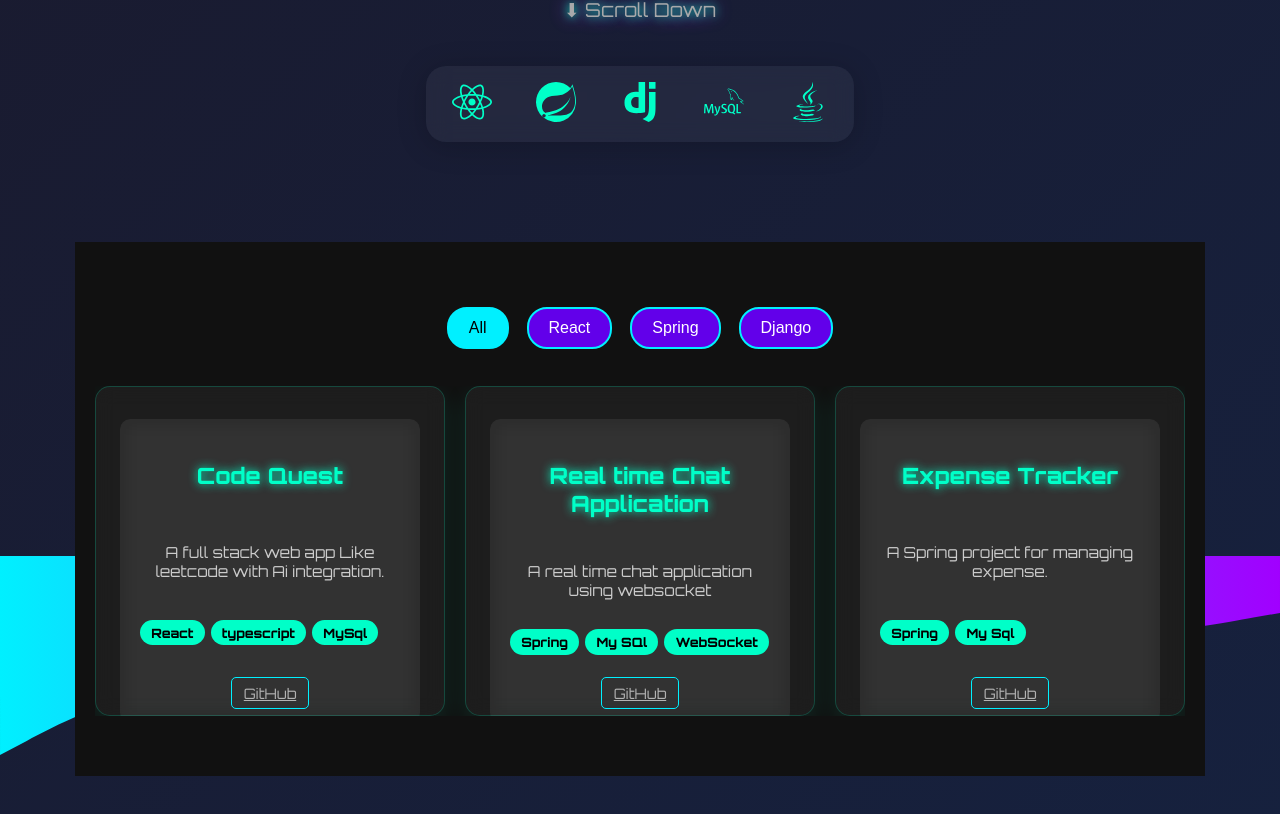
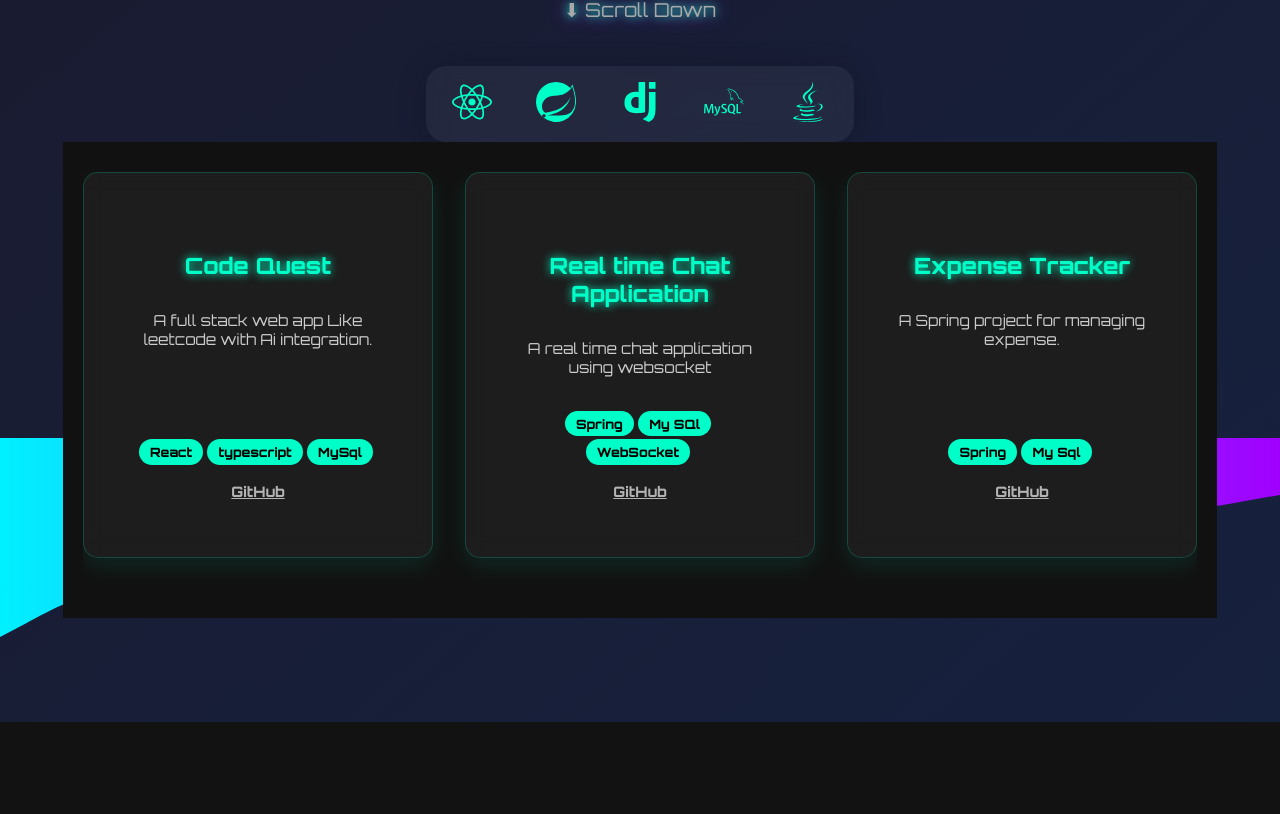
Before and after one commit to cking100/portfolio, a React (Create React App) app: page /home in a window 1280 px wide. Shown: the part 430-1244 px from the top of the page. After the commit the page ends 1152 px from the top, so only its background shows below. Built offline with nearby package versions, Linux system fonts and the light colour scheme.

Commit message:
minor changes

```diff
--- a/src/components/ProjectShowcase.css
+++ b/src/components/ProjectShowcase.css
@@ -1,306 +1,140 @@
-/* Base section styling */
+/* ===== Projects Section ===== */
 #projects {
-  padding: 60px 20px;
-  text-align: center;
+  padding: 30px 20px 20px;
   background-color: #111;
   color: #fff;
-}
-#projects {
-  margin-top: 100px; /* Adjust depending on the height of your wave */
-  padding: 60px 20px;
-  text-align: center;
-  background-color: #111;
-  color: #fff;
-  position: relative; /* Prepare for z-index if needed */
-  z-index: 1;
+  display: flex;
+  flex-direction: column;
+  gap: 30px;
+  position: relative;
+  z-index: 2;
+  margin-bottom: 40px;
 }
 
+/* ===== Tech Filters Hidden ===== */
+.tech-filters {
+  display: none;
+}
 
-/* Tech filter buttons */
-.tech-filters {
+/* ===== Projects Carousel ===== */
+.projects-carousel {
   display: flex;
   flex-wrap: wrap;
-  gap: 0.5rem;
   justify-content: center;
-  margin-bottom: 2rem;
+  gap: 2rem;
+  flex-grow: 1;
+  padding-bottom: 40px;
+  overflow-y: auto;
 }
 
-.tech-filters button {
-  background-color: #222;
-  border: 2px solid #00f0ff;
-  color: #00f0ff;
-  padding: 10px 20px;
-  margin: 5px;
-  font-size: 16px;
-  border-radius: 20px;
-  cursor: pointer;
-  transition: all 0.3s ease;
+/* ===== Project Card ===== */
+.project-card {
+  width: 300px;
+  min-height: 320px;
+  display: flex;
+  flex-direction: column;
+  justify-content: stretch;
+  border-radius: 12px;
+  background: rgba(255, 255, 255, 0.05);
+  backdrop-filter: blur(10px);
+  box-shadow: 0 0 15px rgba(0, 255, 200, 0.2);
+  transition: transform 0.3s ease;
+  flex-shrink: 0;
 }
 
-.tech-filters button.active {
-  background-color: #00f0ff;
-  color: #000;
-}
-
-/* Project cards container */
-.projects-carousel {
-  display: flex;
-  overflow-x: auto;
-  gap: 20px;
-  scroll-snap-type: x mandatory;
-  -webkit-overflow-scrolling: touch;
-}
-
-/* Project card */
-.project-card {
-  min-width: 300px;
-  max-width: 300px;
-  background-color: #000;
-  border-radius: 10px;
-  box-shadow: 0 4px 20px rgba(0, 240, 255, 0.2);
-  scroll-snap-align: start;
-  cursor: pointer;
-  transition: transform 0.3s;
-}
-
-/* Card content */
 .project-card-content {
-  padding: 20px;
-  background: rgba(255, 255, 255, 0.05);
-  backdrop-filter: blur(10px);
-  border-radius: 10px;
-  color: #fff;
+  padding: 1.5rem;
   display: flex;
   flex-direction: column;
   justify-content: space-between;
   height: 100%;
 }
 
-/* Project details */
+/* ===== Project Text Styles ===== */
 .project-title {
-  font-size: 22px;
-  font-weight: bold;
-  margin-bottom: 10px;
+  font-size: 1.5rem;
+  color: #00ffc8;
+  margin-bottom: 0.75rem;
 }
 
 .project-description {
-  font-size: 14px;
-  margin-bottom: 15px;
+  font-size: 1rem;
   color: #ccc;
+  flex-grow: 1;
+  margin-bottom: 1rem;
 }
 
 .project-tech-stack {
-  display: flex;
-  flex-wrap: wrap;
-  gap: 6px;
+  margin-top: auto;
+  margin-bottom: 1rem;
 }
 
 .tech-tag {
-  background-color: #00f0ff;
-  color: #000;
-  padding: 5px 10px;
-  border-radius: 5px;
-  font-size: 12px;
-  font-weight: bold;
+  display: inline-block;
+  background-color: #00ffc8;
+  color: #111;
+  padding: 4px 8px;
+  border-radius: 6px;
+  font-size: 0.8rem;
+  margin: 3px 4px 0 0;
 }
 
-/* Project links */
-.project-links {
-  margin-top: 15px;
-}
-
+/* ===== Project Links ===== */
 .project-links a {
-  color: #00f0ff;
-  margin: 0 10px;
-  text-decoration: none;
-  border: 1px solid #00f0ff;
-  padding: 6px 12px;
-  border-radius: 5px;
-  transition: all 0.3s ease;
+  color: #00ffc8;
+  text-decoration: underline;
+  font-weight: bold;
+  transition: color 0.3s ease;
 }
 
 .project-links a:hover {
-  background-color: #00f0ff;
-  color: #000;
+  color: #a855f7;
 }
 
-/* Modal styles */
-.modal-backdrop {
-  position: fixed;
-  top: 0; left: 0;
-  width: 100vw;
-  height: 100vh;
-  background: rgba(0,0,0,0.9);
-  display: flex;
-  justify-content: center;
-  align-items: center;
-  z-index: 1000;
-}
-
-.modal-content {
-  background: #111;
-  color: #fff;
-  padding: 2rem;
-  border-radius: 10px;
-  max-width: 500px;
-  width: 90%;
-  position: relative;
-  box-shadow: 0 0 20px #00f0ff;
-}
-
-.modal-content h2 {
-  margin-top: 0;
-}
-
-.modal-content p {
-  margin-bottom: 1rem;
-  color: #ccc;
-}
-
-.modal-links a {
-  display: inline-block;
-  margin: 0.5rem 1rem 0 0;
-  color: #00f0ff;
-  text-decoration: underline;
-}
-
-button {
-  background-color: #00f0ff;
-  color: #000;
-  padding: 8px 16px;
-  border: none;
-  border-radius: 5px;
-  cursor: pointer;
-}
-
-button:hover {
-  background-color: #00d4e0;
-}
-/* Small devices (mobile phones, less than 600px) */
-@media (max-width: 599px) {
+/* ===== Responsive Layout: Mobile & Tablets ===== */
+@media (max-width: 768px) {
   #projects {
-    padding: 40px 10px;
-    margin-top: 60px;
-  }
-
-  .tech-filters {
-    gap: 0.3rem;
-  }
-
-  .tech-filters button {
-    padding: 8px 14px;
-    font-size: 14px;
-    margin: 3px;
+    padding: 20px 10px 10px;
+    gap: 20px;
   }
 
   .projects-carousel {
-    gap: 15px;
+    flex-wrap: nowrap;
+    overflow-x: auto;
+    scroll-snap-type: x mandatory;
+    padding-bottom: 20px;
+  }
+
+  .projects-carousel::-webkit-scrollbar {
+    display: none;
   }
 
   .project-card {
-    min-width: 260px;
-    max-width: 260px;
+    flex: 0 0 auto;
+    width: 85%;
+    max-width: 300px;
+    scroll-snap-align: start;
   }
 
   .project-card-content {
-    padding: 15px;
+    padding: 1rem;
   }
 
   .project-title {
-    font-size: 18px;
+    font-size: 1.3rem;
+    margin-bottom: 0.5rem;
   }
 
   .project-description {
-    font-size: 13px;
+    font-size: 0.95rem;
   }
 
   .tech-tag {
-    font-size: 11px;
-    padding: 4px 8px;
+    font-size: 0.75rem;
+    padding: 3px 6px;
   }
 
-  .modal-content {
-    max-width: 90%;
-    padding: 1.5rem;
+  .project-links a {
+    font-size: 0.95rem;
   }
 }
-
-/* Medium devices (tablets, 600px to 899px) */
-@media (min-width: 600px) and (max-width: 899px) {
-  #projects {
-    padding: 50px 15px;
-    margin-top: 80px;
-  }
-
-  .tech-filters button {
-    padding: 9px 18px;
-    font-size: 15px;
-  }
-
-  .projects-carousel {
-    gap: 18px;
-  }
-
-  .project-card {
-    min-width: 280px;
-    max-width: 280px;
-  }
-
-  .project-title {
-    font-size: 20px;
-  }
-
-  .project-description {
-    font-size: 14px;
-  }
-
-  .tech-tag {
-    font-size: 12px;
-    padding: 5px 9px;
-  }
-
-  .modal-content {
-    max-width: 450px;
-    padding: 1.75rem;
-  }
-}
-
-/* Large devices (desktops, 900px and above) */
-@media (min-width: 900px) {
-  #projects {
-    padding: 60px 20px;
-    margin-top: 100px;
-  }
-
-  .tech-filters button {
-    padding: 10px 20px;
-    font-size: 16px;
-  }
-
-  .projects-carousel {
-    gap: 20px;
-  }
-
-  .project-card {
-    min-width: 300px;
-    max-width: 300px;
-  }
-
-  .project-title {
-    font-size: 22px;
-  }
-
-  .project-description {
-    font-size: 14px;
-  }
-
-  .tech-tag {
-    font-size: 12px;
-    padding: 5px 10px;
-  }
-
-  .modal-content {
-    max-width: 500px;
-    padding: 2rem;
-  }
-}
```
